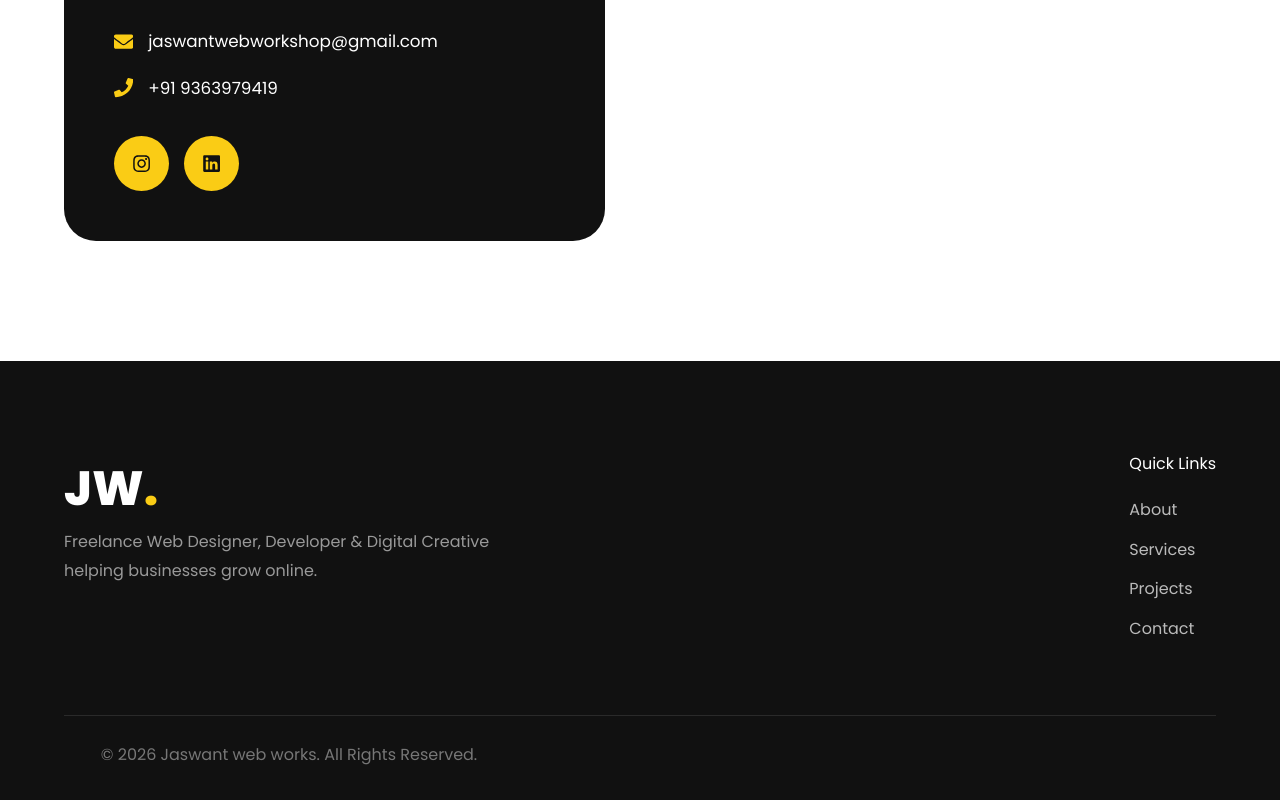
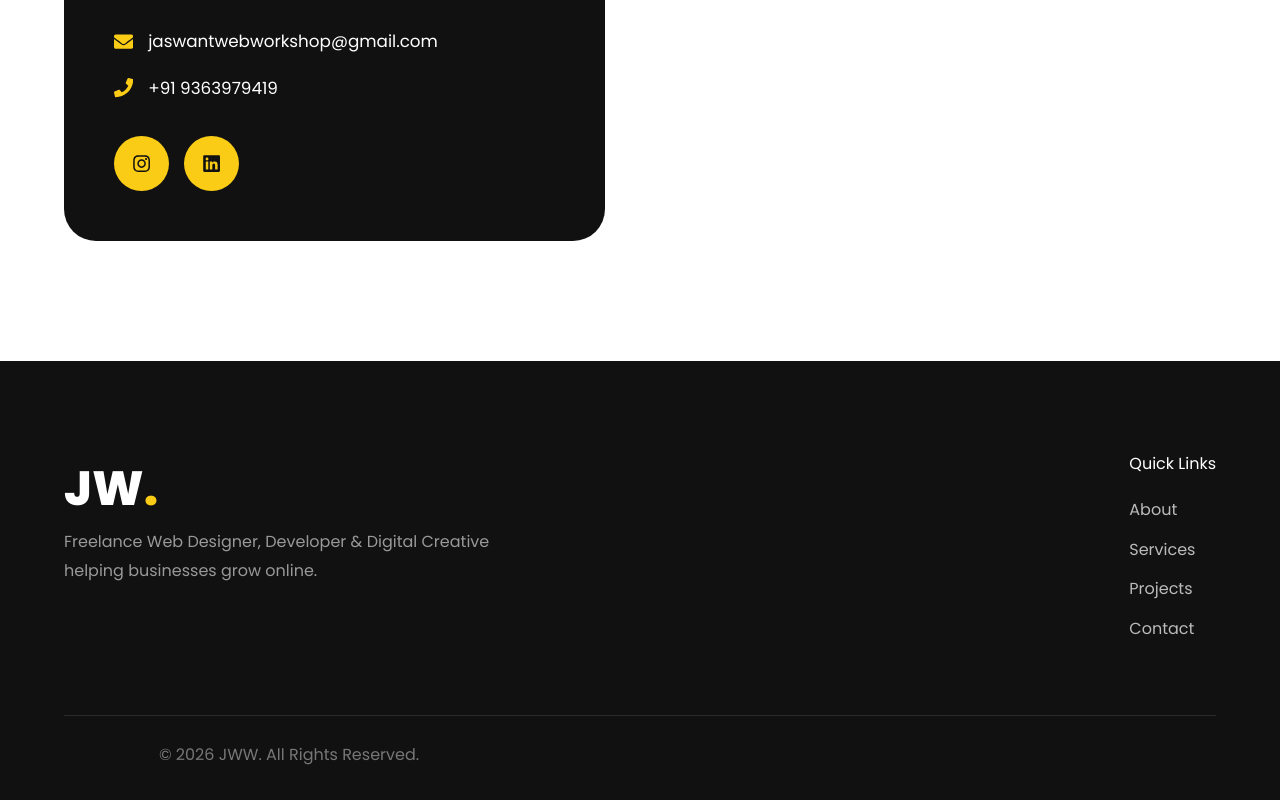
Before and after one commit to jaswant136/JWW, a React (Vite) app: page / in a window 1280 px wide. Shown: the part 6162-6962 px from the top of the page. Built offline with nearby package versions, Linux system fonts and the light colour scheme.

Commit message:
Updated portfolio

```diff
--- a/src/components/Footer.jsx
+++ b/src/components/Footer.jsx
@@ -51,7 +51,7 @@ function Footer() {
         <div className="footer-bottom">
 
           <p>
-            © 2026 Jaswant web works. All Rights Reserved.
+            © 2026 JWW. All Rights Reserved.
           </p>
 
         </div>
```
